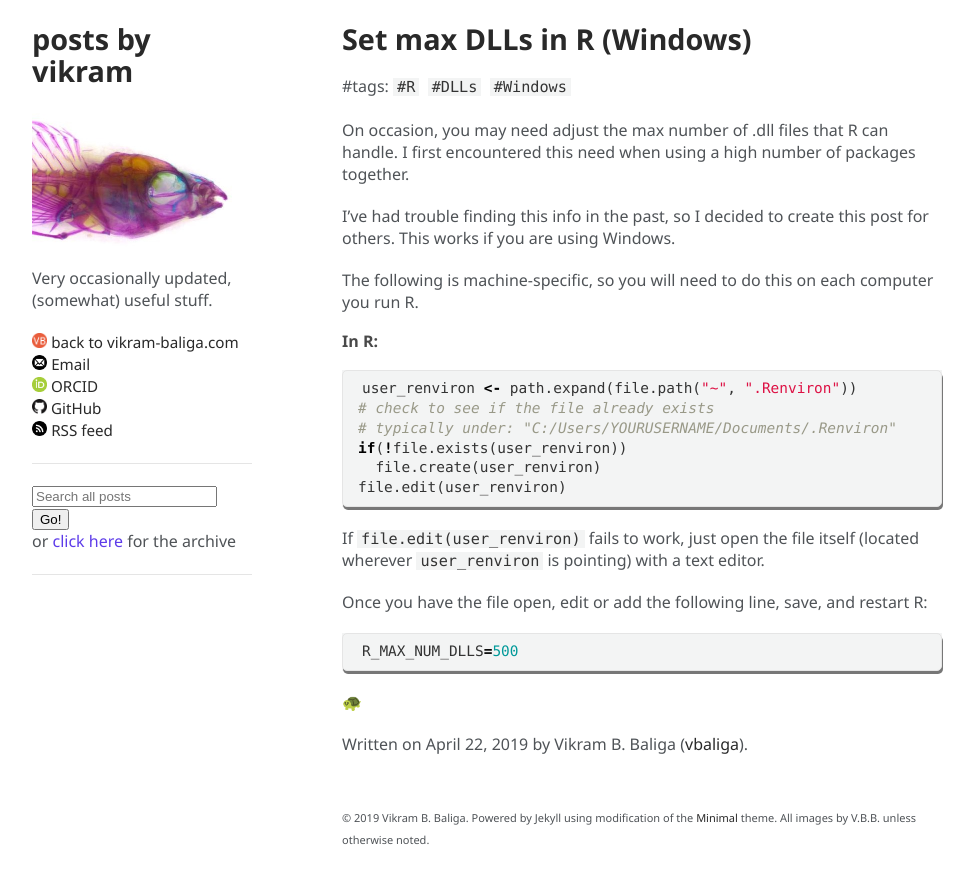
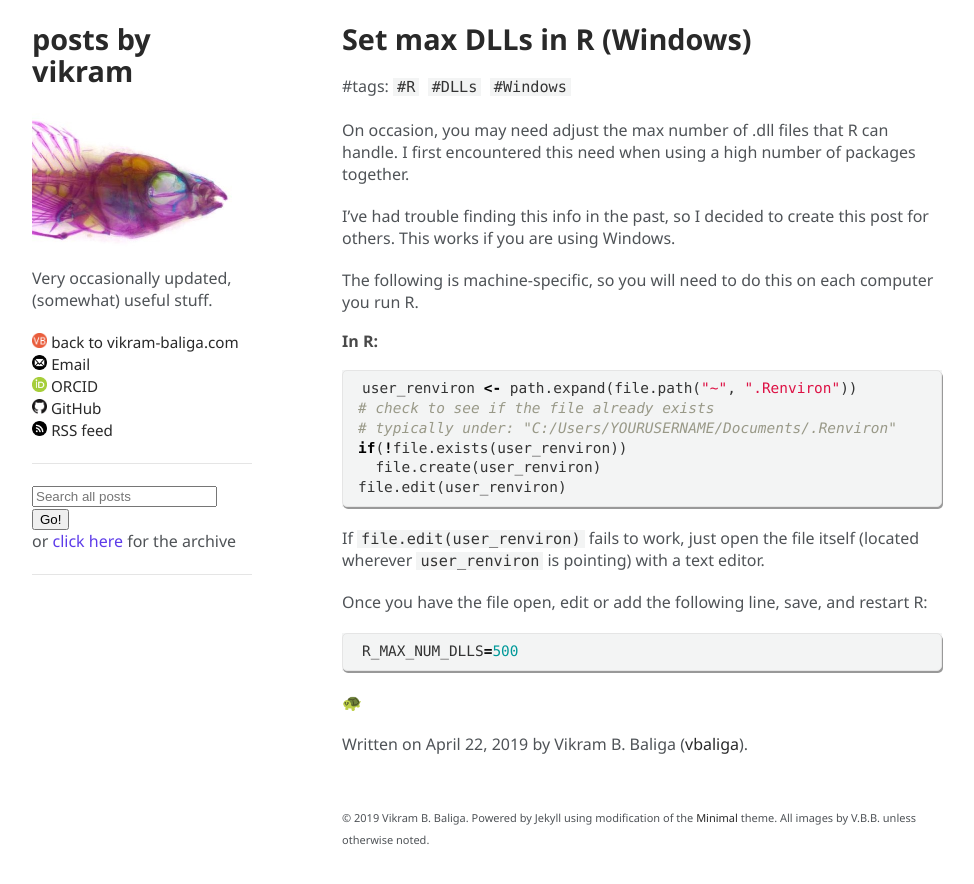
Before and after one commit to vbaliga/vbaliga.github.io, a Jekyll site: the page built from _posts/2019-04-22-setDLLs.md, in a window 1280 px wide. Shown: the top 884 px of the page, without its empty margins (153-1127 px from the left). Built offline with Jekyll 4.4.1, drawn with Linux system fonts in a browser that asks for light colours; a script that is not in the unit is left out.

Commit message:
Update style.css

```diff
--- a/assets/css/style.css
+++ b/assets/css/style.css
@@ -471,7 +471,7 @@ pre {
   background: #F3F4F4;
   border-radius: 5px;
   border: 1px solid #e5e5e5;
-  box-shadow: 1px 3px #777777;
+  box-shadow: 1px 2px #999999;
   overflow-x: auto;
 }
 
```
